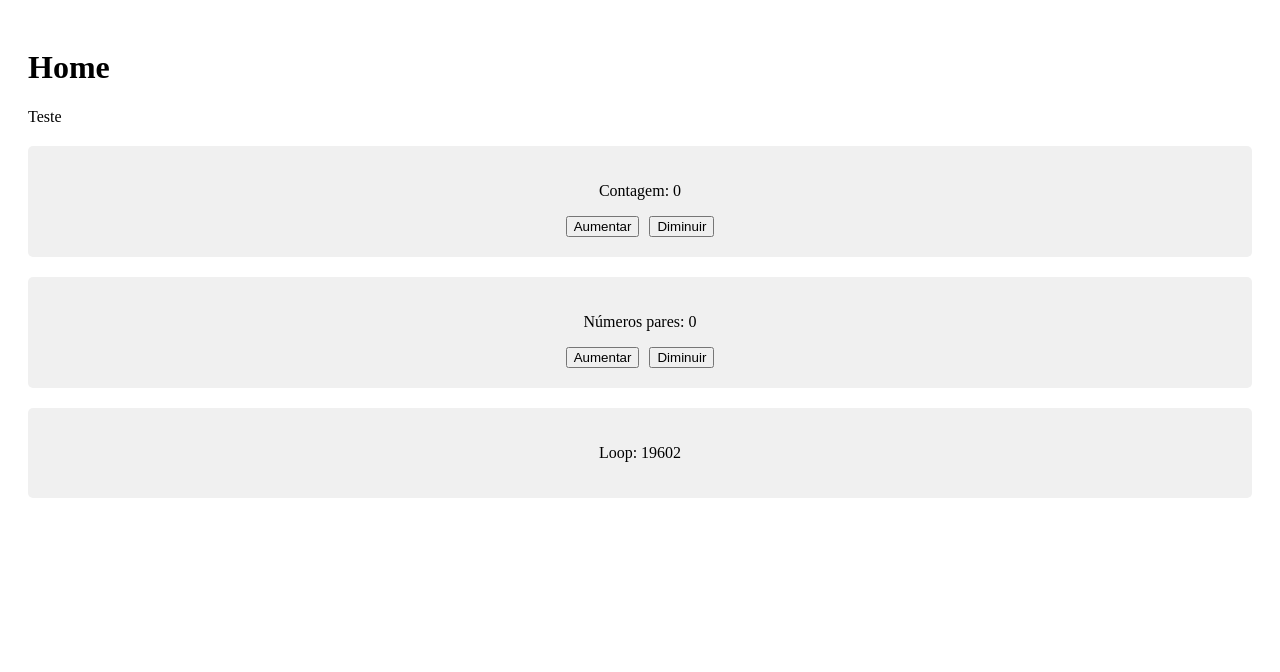
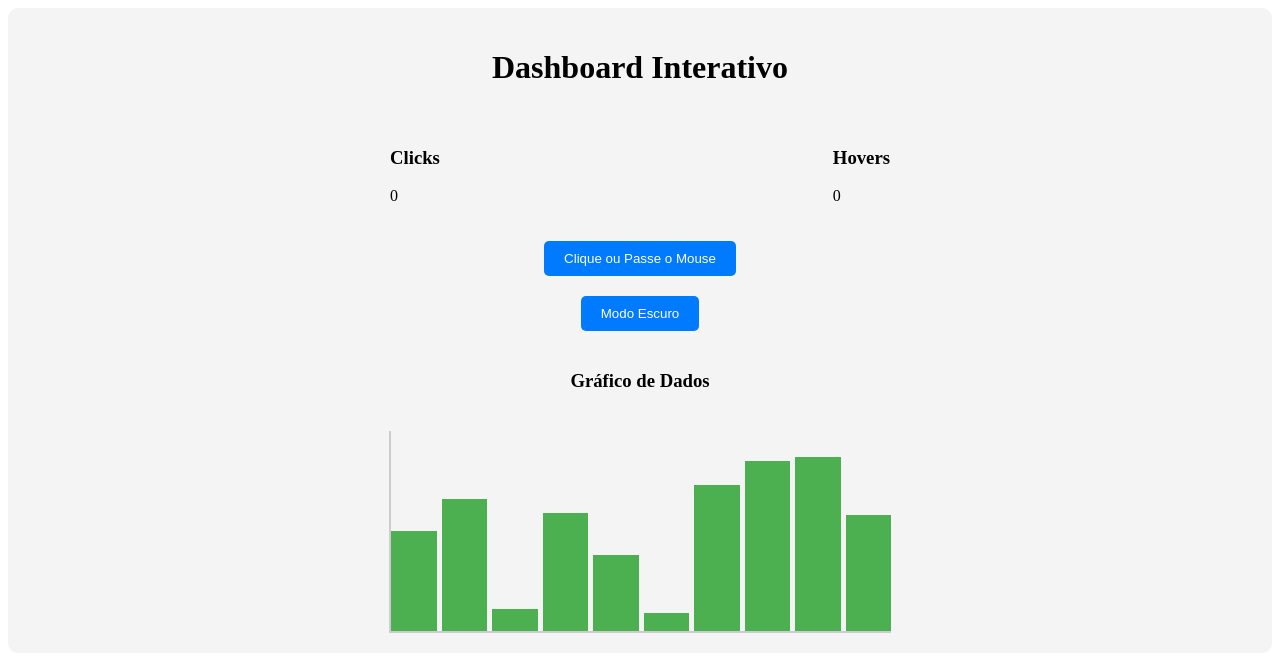
Before and after one commit to pedrogarcia8/test-code-review-front, a React (Vite) app: page / in a window 1280 px wide. Shown: the top 672 px of the page. Built offline with nearby package versions, Linux system fonts and the light colour scheme.

Commit message:
add new test

```diff
--- a/src/pages/Home.tsx
+++ b/src/pages/Home.tsx
@@ -1,70 +1,106 @@
-import { CSSProperties, FC, useEffect, useState } from 'react';
-
-type FnType = (value: number) => void;
-interface Props {
-  style: CSSProperties;
-  text: string;
-  value: number;
-  fn: FnType;
-  fnValue: number;
-}
-
-const Div: FC<Props> = ({ style, text, value, fn, fnValue }) => {
-  return (
-    <div style={style}>
-      <p>{text} {value}</p>
-      <div style={{ display: 'flex', gap: '10px' }}>
-        <button onClick={() => {fn(fnValue); }}>Aumentar</button>
-        <button onClick={() => {fn(-fnValue); }}>Diminuir</button>
-      </div>
-    </div>
-  )
-}
+import React, { FC, useState, useEffect } from 'react';
 
 const Home: FC = () => {
   const [count, setCount] = useState<number>(0);
-  const [evenNumbers, setEvenNumbers] = useState<number>(0);
-  const [loopNumber, setLoopNumber] = useState<number>(0);
+  const [hoverCount, setHoverCount] = useState<number>(0);
+  const [isDarkMode, setIsDarkMode] = useState<boolean>(false);
 
-  const handleIncrement = (value: number): void => {
-    setCount(count + value);
+  // Simulação de dados para gráficos
+  const [data, setData] = useState<number[]>([]);
+
+  useEffect(() => {
+    // Gera dados aleatórios ao iniciar
+    const generateData = () => {
+      const newData = Array.from({ length: 10 }, () => Math.floor(Math.random() * 100));
+      setData(newData);
+    };
+    generateData();
+  }, []);
+
+  const handleButtonClick = () => {
+    setCount(count + 1);
   };
 
-  const handleEvenNumbers = (value: number): void => {
-    setEvenNumbers(evenNumbers + value);
+  const handleHover = () => {
+    setHoverCount(hoverCount + 1);
   };
 
-  const handleLoopNumber = (value: number): void => {
-    for (let i = 0; i < 100; i++) {
-      for (let j = 0; j < 100; j++) {
-        setLoopNumber(value * i * j);
-      }
-    }
+  const toggleDarkMode = () => {
+    setIsDarkMode(!isDarkMode);
   };
 
-  useEffect(() => {
-    handleLoopNumber(2);
-  }, [loopNumber]);
-
-  const boxStyle: CSSProperties = {
+  // Estilos dinâmicos
+  const containerStyle: React.CSSProperties = {
+    padding: '20px',
+    backgroundColor: isDarkMode ? '#333' : '#f4f4f4',
+    color: isDarkMode ? '#fff' : '#000',
+    borderRadius: '10px',
     display: 'flex',
-    justifyContent: 'center',
-    backgroundColor: '#f0f0f0',
-    padding: '20px',
-    borderRadius: '5px',
     flexDirection: 'column',
     alignItems: 'center',
-    marginTop: '20px'
+    gap: '20px',
+    transition: 'background-color 0.3s ease, color 0.3s ease',
   };
 
+  const buttonStyle: React.CSSProperties = {
+    padding: '10px 20px',
+    backgroundColor: isDarkMode ? '#444' : '#007BFF',
+    color: '#fff',
+    border: 'none',
+    borderRadius: '5px',
+    cursor: 'pointer',
+    transition: 'background-color 0.3s ease',
+  };
+
+  const statsStyle: React.CSSProperties = {
+    display: 'flex',
+    justifyContent: 'space-between',
+    width: '100%',
+    maxWidth: '500px',
+  };
+
+  const barChartStyle: React.CSSProperties = {
+    display: 'flex',
+    alignItems: 'flex-end',
+    gap: '5px',
+    height: '200px',
+    width: '100%',
+    maxWidth: '500px',
+    borderBottom: '2px solid #ccc',
+    borderLeft: '2px solid #ccc',
+  };
+
+  const barStyle = (value: number): React.CSSProperties => ({
+    width: '10%',
+    height: `${value}%`,
+    backgroundColor: isDarkMode ? '#FF6347' : '#4CAF50',
+    transition: 'height 0.3s ease, background-color 0.3s ease',
+  });
+
   return (
-    <div style={{ padding: '20px', color: '#000' }}>
-      <h1>Home</h1>
-      <p>Teste</p>
-      <Div style={boxStyle} text='Contagem: ' value={count} fn={handleIncrement} fnValue={1} />
-      <Div style={boxStyle} text='Números pares: ' value={evenNumbers} fn={handleEvenNumbers} fnValue={2} />
-      <div style={boxStyle}>
-        <p>Loop: {loopNumber}</p>
+    <div style={containerStyle}>
+      <h1>Dashboard Interativo</h1>
+      <div style={statsStyle}>
+        <div>
+          <h3>Clicks</h3>
+          <p>{count}</p>
+        </div>
+        <div>
+          <h3>Hovers</h3>
+          <p>{hoverCount}</p>
+        </div>
+      </div>
+      <button style={buttonStyle} onClick={handleButtonClick} onMouseEnter={handleHover}>
+        Clique ou Passe o Mouse
+      </button>
+      <button style={buttonStyle} onClick={toggleDarkMode}>
+        {isDarkMode ? 'Modo Claro' : 'Modo Escuro'}
+      </button>
+      <h3>Gráfico de Dados</h3>
+      <div style={barChartStyle}>
+        {data.map((value, index) => (
+          <div key={index} style={barStyle(value)} title={`Valor: ${value}`} />
+        ))}
       </div>
     </div>
   );
```
